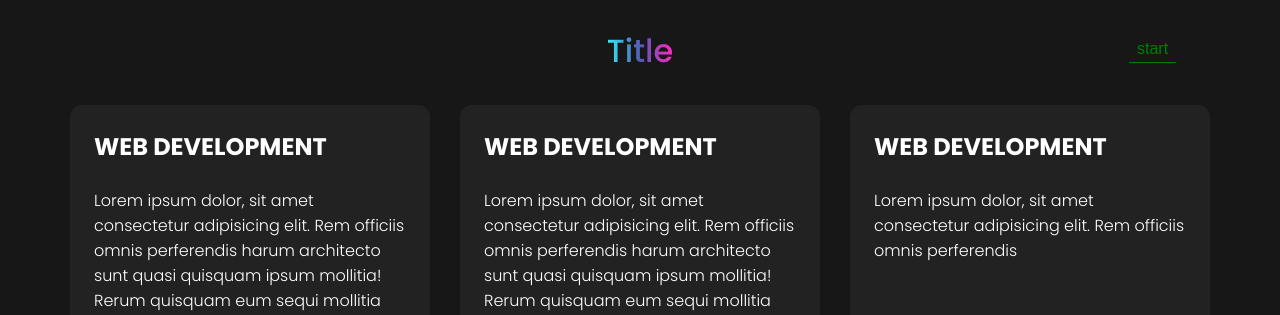
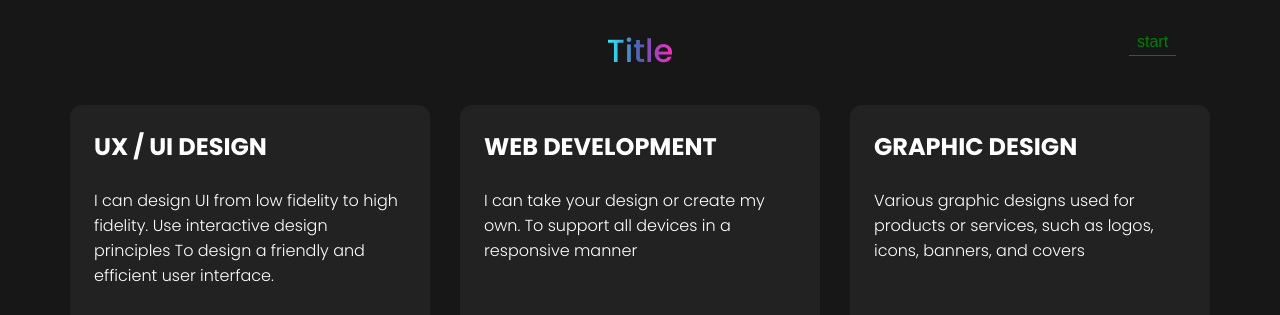
Before and after one commit to po-chakawat/Portfolio, a plain HTML site: page index.html in a window 1280 px wide. Shown: the part 1690-2005 px from the top of the page. Drawn offline with nearby package versions, Linux system fonts and the light colour scheme.

Commit message:
fixed html

```diff
--- a/index.html
+++ b/index.html
@@ -133,13 +133,9 @@
                     <div class="row">
                         <div  class="flex-col">
                             <div data-cursor="hover" class="service__card spotlight">
-                                <h3 class="service__title">WEB DEVELOPMENT</h3>
+                                <h3 class="service__title">UX / UI DESIGN</h3>
                                 <p class="service__desc">
-                                    Lorem ipsum dolor, sit amet consectetur adipisicing elit. Rem officiis omnis
-                                    perferendis
-                                    harum architecto sunt quasi quisquam ipsum mollitia! Rerum quisquam eum sequi
-                                    mollitia
-                                    quas iusto unde adipisci veniam distinctio?
+                                    I can design UI from low fidelity to high fidelity. Use interactive design principles To design a friendly and efficient user interface.
                                 </p>
                                 <div class="service__tools">
                                     <p class="service__tools-title">TOOLS :</p>
@@ -154,11 +150,8 @@
                             <div data-cursor="hover" class="service__card spotlight">
                                 <h3 class="service__title">WEB DEVELOPMENT</h3>
                                 <p class="service__desc">
-                                    Lorem ipsum dolor, sit amet consectetur adipisicing elit. Rem officiis omnis
-                                    perferendis
-                                    harum architecto sunt quasi quisquam ipsum mollitia! Rerum quisquam eum sequi
-                                    mollitia
-                                    quas iusto unde adipisci veniam distinctio?
+                                    I can take your design or create my own. To support all devices in a responsive manner
+
                                 </p>
                                 <div class="service__tools">
                                     <p class="service__tools-title">TOOLS :</p>
@@ -174,11 +167,9 @@
                         </div>
                         <div class="flex-col">
                             <div data-cursor="hover" class="service__card spotlight">
-                                <h3 class="service__title">WEB DEVELOPMENT</h3>
+                                <h3 class="service__title">GRAPHIC DESIGN</h3>
                                 <p class="service__desc">
-                                    Lorem ipsum dolor, sit amet consectetur adipisicing elit. Rem officiis omnis
-                                    perferendis
-
+                                    Various graphic designs used for products or services, such as logos, icons, banners, and covers
                                 </p>
                                 <div class="service__tools">
                                     <p class="service__tools-title">TOOLS :</p>
```
